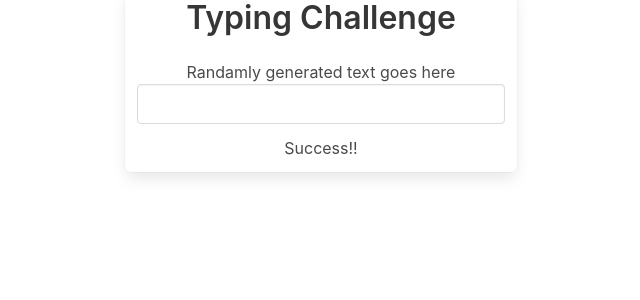
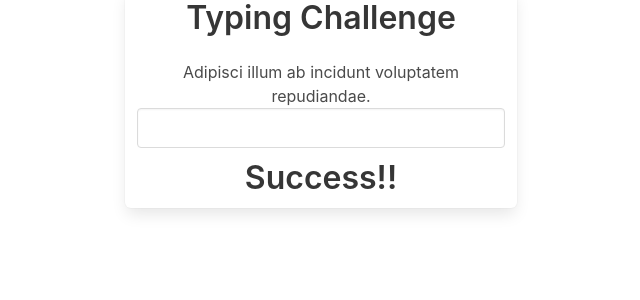
Before and after one commit to robinpetervkm/angular-typing, an Angular app: page / in a window 1280 px wide. Shown: the top 300 px of the page, without its empty margins (319-959 px from the left). Built offline with nearby package versions, Linux system fonts and the light colour scheme.

Commit message:
Random Sentence each refresh

```diff
--- a/src/app/app.component.html
+++ b/src/app/app.component.html
@@ -5,7 +5,7 @@
       <h1 class="title has-text-centered">Typing Challenge</h1>
 
       <p class="has-text-centered">
-        Randamly generated text goes here
+        {{randomText}}
       </p>
       <div class="field">
         <input class="input"/>
@@ -13,7 +13,7 @@
       </div>
 
       <div class="has-text-centered">
-        <h1>Success!!</h1>
+        <h1 class="title">Success!!</h1>
 
       </div>
 
--- a/src/app/app.component.ts
+++ b/src/app/app.component.ts
@@ -8,5 +8,5 @@ import { lorem } from 'faker';
   styleUrls: ['./app.component.css']
 })
 export class AppComponent {
-  title = 'typing';
+  randomText = lorem.sentence();
 }
```
